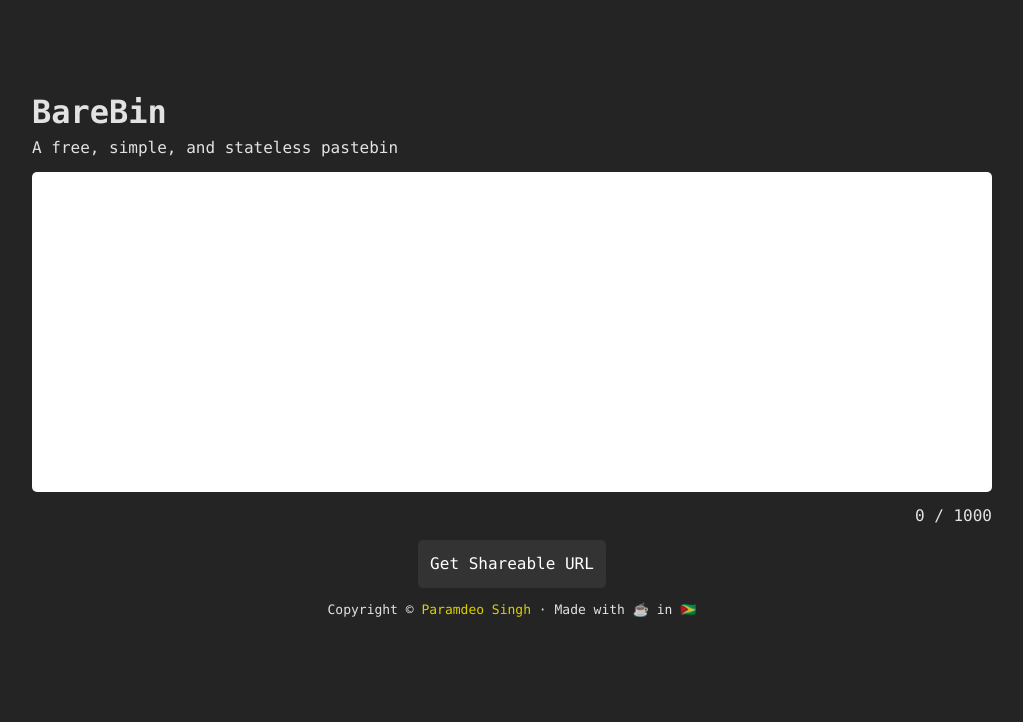
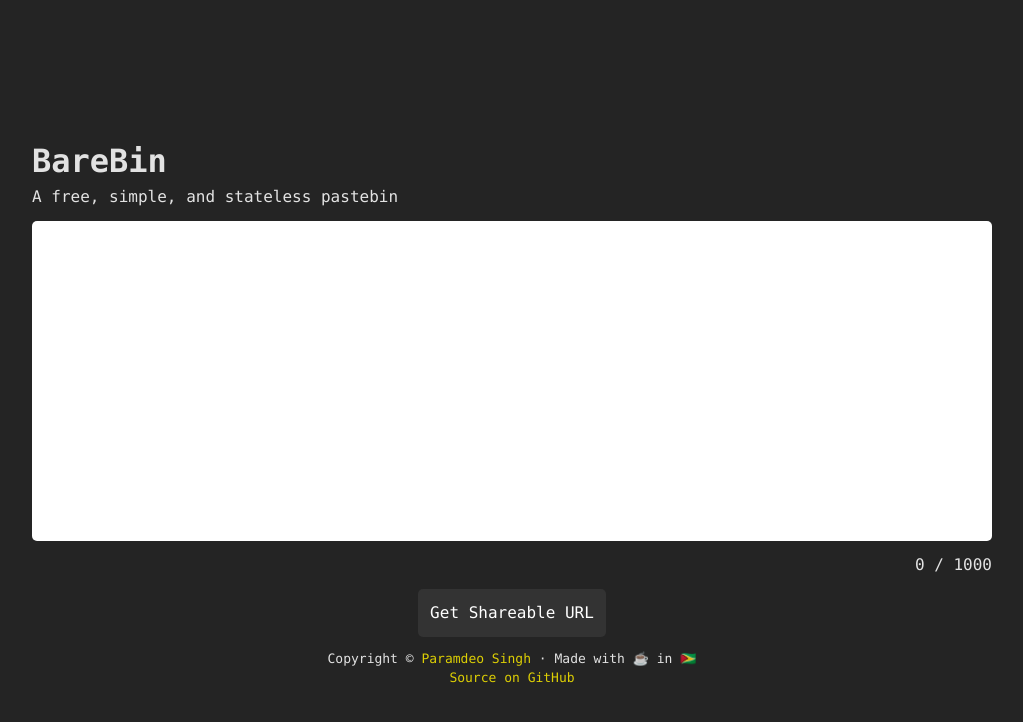
Before and after one commit to paramdeo/barebin, a React (Vite) app: page / in a window 1280 px wide. Shown: the top 722 px of the page, without its empty margins (128-1151 px from the left). Built offline with nearby package versions, Linux system fonts and the light colour scheme.

Commit message:
CSS fixes, add link to GitHub

```diff
--- a/src/App.css
+++ b/src/App.css
@@ -1,61 +1,44 @@
-/* Josh Comeau CSS Reset */
+/* Josh Comeau's CSS Reset: https://www.joshwcomeau.com/css/custom-css-reset/ */
 
-/*
-  1. Use a more-intuitive box-sizing model.
-*/
 *, *::before, *::after {
   box-sizing: border-box;
 }
-/*
-  2. Remove default margin
-*/
+
 * {
   margin: 0;
 }
-/*
-  3. Allow percentage-based heights in the application
-*/
+
 html, body {
   height: 100%;
 }
-/*
-  Typographic tweaks!
-  4. Add accessible line-height
-  5. Improve text rendering
-*/
+
 body {
   line-height: 1.5;
   -webkit-font-smoothing: antialiased;
 }
-/*
-  6. Improve media defaults
-*/
+
 img, picture, video, canvas, svg {
   display: block;
   max-width: 100%;
 }
-/*
-  7. Remove built-in form typography styles
-*/
+
 input, button, textarea, select {
   font: inherit;
 }
-/*
-  8. Avoid text overflows
-*/
+
 p, h1, h2, h3, h4, h5, h6 {
   overflow-wrap: break-word;
 }
-/*
-  9. Create a root stacking context
-*/
+
 #root, #__next {
   isolation: isolate;
 }
 
+/* User styles */
+
 #root {
-  margin: 0 auto;
-  padding: 5%;
+  margin: auto auto;
+  padding: 0 5%;
   display: flex;
 	flex-direction: column;
   align-items: center;
--- a/src/App.tsx
+++ b/src/App.tsx
@@ -74,7 +74,7 @@
       <button onClick={createShareableURL} className={ existingURL ? 'hidden' : 'button' }>Get Shareable URL</button>
       <button onClick={copyToClipboard} className={ existingURL ? 'button' : 'hidden' }>Copy Content to Clipboard</button>
       <button onClick={newMessage} className={ existingURL ? 'button' : 'hidden' }>New BareBin Snippet</button>
-      <p className="footer">Copyright &copy; <a href="https://paramdeo.com" target="_blank" rel="noopener" title="Personal website of Paramdeo Singh">Paramdeo Singh</a> &middot; Made with ☕️ in 🇬🇾</p>
+      <p className="footer">Copyright &copy; <a href="https://paramdeo.com" target="_blank" rel="noopener" title="Personal website of Paramdeo Singh">Paramdeo Singh</a> &middot; Made with ☕️ in 🇬🇾<br/><a href="https://github.com/paramdeo/barebin" target="_blank" rel="noopener" title="@paramdeo/barebin">Source on GitHub</a></p>
     </>
   )
 }
```
